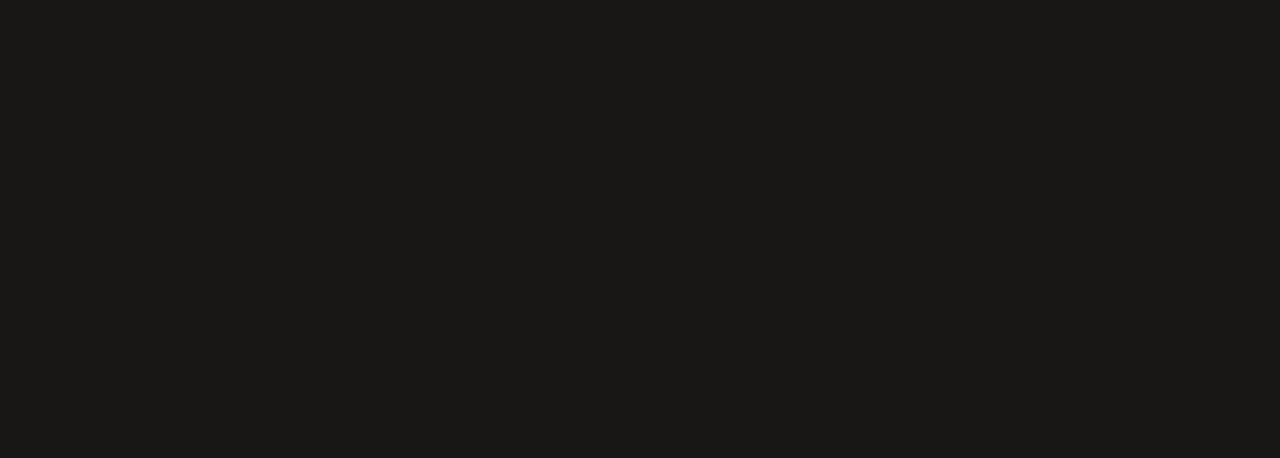
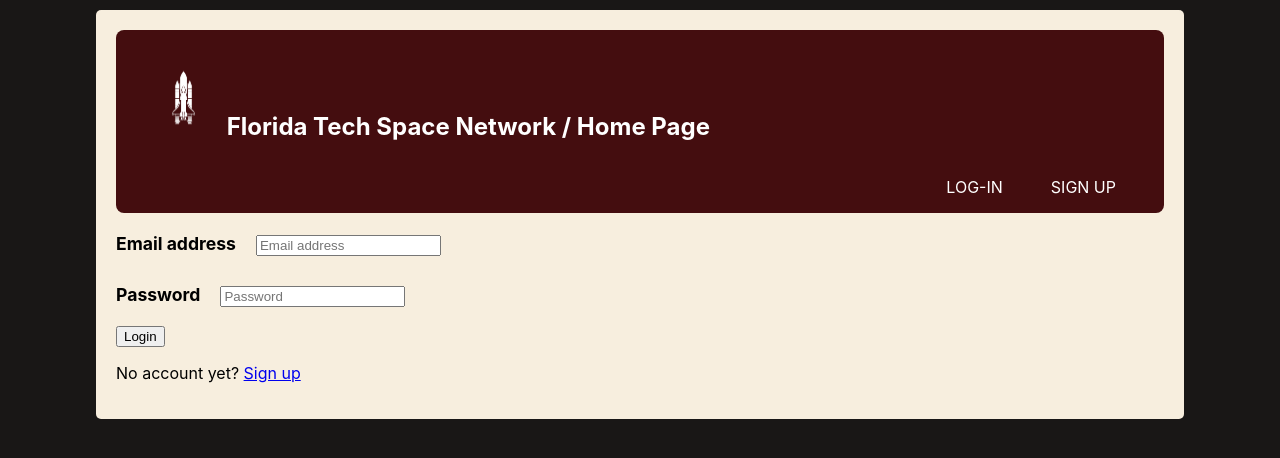
Before and after one commit to AXRegister/Milestone2_Group5_v3, a React (Create React App) app: page /Login in a window 1280 px wide. Before the commit this address had no page. Shown: the top 458 px of the page. Built offline with nearby package versions, Linux system fonts and the light colour scheme.

Commit message:
Login and Signup Fixed

```diff
--- a/package.json
+++ b/package.json
@@ -6,7 +6,7 @@
     "@testing-library/jest-dom": "^5.16.5",
     "@testing-library/react": "^13.4.0",
     "@testing-library/user-event": "^13.5.0",
-    "firebase": "^9.20.0",
+    "firebase": "^9.21.0",
     "react": "^18.2.0",
     "react-dom": "^18.2.0",
     "react-scripts": "^5.0.1",
@@ -37,6 +37,6 @@
     ]
   },
   "devDependencies": {
-    "react-router-dom": "^6.10.0"
+    "react-router-dom": "^6.11.1"
   }
 }
--- a/src/App.js
+++ b/src/App.js
@@ -1,4 +1,7 @@
+import React, {useState, useEffect} from 'react';
 import Home from './home';
+import Signup from './Signup';
+import Login from './Login';
 import { BrowserRouter as Router, Routes, Route } from 'react-router-dom';
 
 import Detail from './detail';
@@ -7,7 +10,7 @@
 
 // Import the functions you need from the SDKs you need
 import { initializeApp } from "firebase/app";
-import { getAnalytics } from "firebase/analytics";
+import { getAuth } from "firebase/auth";
 import EditTask from './editTask';
 // TODO: Add SDKs for Firebase products that you want to use
 // https://firebase.google.com/docs/web/setup#available-libraries
@@ -25,7 +28,8 @@
             <Route exact path="/CreateNew" element={<CreateNew/>} />
             <Route exact path="/Home" element={<Home/>} />
             <Route exact path="/EditTask" element={<EditTask/>} />
-
+            <Route exact path="/Signup" element={<Signup/>}/>
+            <Route exact path="/Login" element={<Login/>}/>
           </Routes>
         </Router>
     </div>
@@ -46,6 +50,5 @@
 
 // Initialize Firebase
 const app = initializeApp(firebaseConfig);
-const analytics = getAnalytics(app);
-
+export const auth = getAuth(app);
 export default App;
--- /dev/null
+++ b/src/Login.js
@@ -0,0 +1,99 @@
+import React, {useState} from 'react';
+import {  signInWithEmailAndPassword   } from 'firebase/auth';
+import { auth } from './firebase';
+import { NavLink, useNavigate } from 'react-router-dom'
+
+import './style.css';
+import Nav from './Nav.js'
+import logo from './rocketship.jpg'
+
+const Login = () => {
+    const navigate = useNavigate();
+    const [email, setEmail] = useState('');
+    const [password, setPassword] = useState('');
+
+    const onLogin = (e) => {
+        e.preventDefault();
+        signInWithEmailAndPassword(auth, email, password)
+        .then((userCredential) => {
+            // Signed in
+            const user = userCredential.user;
+            navigate("/home")
+            console.log(user);
+        })
+        .catch((error) => {
+            const errorCode = error.code;
+            const errorMessage = error.message;
+            console.log(errorCode, errorMessage)
+        });
+
+    }
+
+    return(
+        <>
+            <main >
+                <section>
+                    <div class="container">
+                        <header>
+                            <div class="innerHeader">
+                            <h1><img class="logo" src={logo} alt="rocketshiplogo"/>  Florida Tech Space Network / Home Page</h1>
+                            <div class="usernav">
+                            <a class="usernav" href="Login">Log-In</a>
+                            <a class="usernav" href="Signup">Sign Up</a>
+                            </div>
+                    </div>
+                        </header>
+
+                        <form>
+                            <div>
+                                <label htmlFor="email-address">
+                                    Email address
+                                </label>
+                                <input
+                                    id="email-address"
+                                    name="email"
+                                    type="email"
+                                    required
+                                    placeholder="Email address"
+                                    onChange={(e)=>setEmail(e.target.value)}
+                                />
+                            </div>
+
+                            <div>
+                                <label htmlFor="password">
+                                    Password
+                                </label>
+                                <input
+                                    id="password"
+                                    name="password"
+                                    type="password"
+                                    required
+                                    placeholder="Password"
+                                    onChange={(e)=>setPassword(e.target.value)}
+                                />
+                            </div>
+
+                            <div>
+                                <button
+                                    onClick={onLogin}
+                                >
+                                    Login
+                                </button>
+                            </div>
+                        </form>
+
+                        <p className="text-sm text-white text-center">
+                            No account yet? {' '}
+                            <NavLink to="/signup">
+                                Sign up
+                            </NavLink>
+                        </p>
+
+                    </div>
+                </section>
+            </main>
+        </>
+    )
+}
+
+export default Login
--- /dev/null
+++ b/src/Signup.js
@@ -0,0 +1,102 @@
+import React, {useState} from 'react';
+import { NavLink, useNavigate } from 'react-router-dom';
+import {  createUserWithEmailAndPassword  } from 'firebase/auth';
+import { auth } from './firebase';
+
+import './style.css';
+import Nav from './Nav.js'
+import logo from './rocketship.jpg'
+
+const Signup = () => {
+    const navigate = useNavigate();
+
+    const [email, setEmail] = useState('')
+    const [password, setPassword] = useState('');
+
+    const onSubmit = async (e) => {
+      e.preventDefault()
+
+      await createUserWithEmailAndPassword(auth, email, password)
+        .then((userCredential) => {
+            // Signed in
+            const user = userCredential.user;
+            console.log(user);
+            navigate("/login")
+            // ...
+        })
+        .catch((error) => {
+            const errorCode = error.code;
+            const errorMessage = error.message;
+            console.log(errorCode, errorMessage);
+            // ..
+        });
+
+
+    }
+
+  return (
+    <main >
+        <section>
+            <div class="container">
+                <div>
+                <header>
+                        <div class="innerHeader">
+                            <h1><img class="logo" src={logo} alt="rocketshiplogo"/>  Florida Tech Space Network / Home Page</h1>
+                            <div class="usernav">
+                            <a class="usernav" href="Login">Log-In</a>
+                            <a class="usernav" href="Signup">Sign Up</a>
+                        </div>
+                </div>
+                    </header>
+                    <form>
+                        <div>
+                            <label htmlFor="email-address">
+                                Email address
+                            </label>
+                            <input
+                                type="email"
+                                label="Email address"
+                                value={email}
+                                onChange={(e) => setEmail(e.target.value)}
+                                required
+                                placeholder="Email address"
+                            />
+                        </div>
+
+                        <div>
+                            <label htmlFor="password">
+                                Password
+                            </label>
+                            <input
+                                type="password"
+                                label="Create password"
+                                value={password}
+                                onChange={(e) => setPassword(e.target.value)}
+                                required
+                                placeholder="Password"
+                            />
+                        </div>
+
+                        <button
+                            type="submit"
+                            onClick={onSubmit}
+                        >
+                            Sign up
+                        </button>
+
+                    </form>
+
+                    <p>
+                        Already have an account?{' '}
+                        <NavLink to="/login" >
+                            Sign in
+                        </NavLink>
+                    </p>
+                </div>
+            </div>
+        </section>
+    </main>
+  )
+}
+
+export default Signup
--- a/src/createNew.js
+++ b/src/createNew.js
@@ -10,8 +10,8 @@
           <div class="innerHeader">
             <h1><img class="logo" src={logo} alt="rocketshiplogo"/> Florida Tech Space Network / Create New Task</h1>
             <div class="usernav">
-              <a class="usernav" href="list.html">Log-In</a>
-              <a class="usernav" href="list.html">Sign Up</a>
+              <a class="usernav" href="Login.js">Log-In</a>
+              <a class="usernav" href="Signup.js">Sign Up</a>
           </div>
           </div>
         </header>
@@ -20,7 +20,7 @@
         <Nav style={{display: 'block'}}></Nav>
 
             <div class="container">
-                <form action="detail.html">
+                <form action="detail">
 
                 <div class="row">
                     <div class="col-25">
--- a/src/detail.js
+++ b/src/detail.js
@@ -8,15 +8,15 @@
         <div class="innerHeader">
             <h1><img class="logo" src={logo} alt="rocketshiplogo"/>  Florida Tech Space Network / View Task Detail</h1>
             <div class="usernav">
-              <a class="usernav" href="list.html">Log-In</a>
-              <a class="usernav" href="list.html">Sign Up</a>
+              <a class="usernav" href="Login.js">Log-In</a>
+              <a class="usernav" href="Signup.js">Sign Up</a>
           </div>
         </div>
     </header>
         <main>
             <Nav></Nav>
             <div class="container">
-                <form action="detail.html">
+                <form action="detail.js">
 
                 <div class="row">
                     <div class="col-25">
--- a/src/editTask.js
+++ b/src/editTask.js
@@ -10,8 +10,8 @@
           <div class="innerHeader">
             <h1><img class="logo" src={logo} alt="rocketshiplogo"/> Florida Tech Space Network / Create New Task</h1>
             <div class="usernav">
-              <a class="usernav" href="list.html">Log-In</a>
-              <a class="usernav" href="list.html">Sign Up</a>
+              <a class="usernav" href="Login.js">Log-In</a>
+              <a class="usernav" href="Signup.js">Sign Up</a>
           </div>
           </div>
         </header>
@@ -20,7 +20,7 @@
         <Nav style={{display: 'block'}}></Nav>
 
             <div class="container">
-                <form action="detail.html">
+                <form action="detail.js">
 
                 <div class="row">
                     <div class="col-25">
--- /dev/null
+++ b/src/firebase.js
@@ -0,0 +1,24 @@
+// Import the functions you need from the SDKs you need
+import { initializeApp } from "firebase/app";
+import { getAuth } from "firebase/auth";
+
+// TODO: Add SDKs for Firebase products that you want to use
+// https://firebase.google.com/docs/web/setup#available-libraries
+// Your web app's Firebase configuration
+
+const firebaseConfig = {
+    apiKey: "AIzaSyDN_I1CcNnMoZ5u2heAGcmEYJEV68qyXyA",
+    authDomain: "milestone-2-group-5.firebaseapp.com",
+    projectId: "milestone-2-group-5",
+    storageBucket: "milestone-2-group-5.appspot.com",
+    messagingSenderId: "677977804803",
+    appId: "1:677977804803:web:a76528f398f694ba51be36",
+    measurementId: "G-S6WXZNRBK0"
+};
+
+// Initialize Firebase
+const app = initializeApp(firebaseConfig);
+
+// Initialize Firebase Authentication and get a reference to the service
+export const auth = getAuth(app);
+export default app;
--- a/src/home.js
+++ b/src/home.js
@@ -1,5 +1,5 @@
 import './style.css';
-import Nav from './Nav'
+import Nav from './Nav.js'
 import logo from './rocketship.jpg'
 
 function Home() {
@@ -12,8 +12,8 @@
             <div class="innerHeader">
                 <h1><img class="logo" src={logo} alt="rocketshiplogo"/>  Florida Tech Space Network / Home Page</h1>
                 <div class="usernav">
-                    <a class="usernav" href="list.html">Log-In</a>
-                    <a class="usernav" href="list.html">Sign Up</a>
+                    <a class="usernav" href="Login">Log-In</a>
+                    <a class="usernav" href="Signup">Sign Up</a>
                 </div>
             </div>
         </header>
--- a/src/list.js
+++ b/src/list.js
@@ -47,7 +47,7 @@
   function essentialTasks(Tasks) {
     var str = "";
     var finalString = "";
-    var preText = '<li><p style="color: #F1E0C5"><a class="tasklist" href="list.html"></a>'
+    var preText = '<li><p style="color: #F1E0C5"><a class="tasklist" href="list.js"></a>'
     var postText = '</a><button onclick="window.location.href=\'EditTask\';">Update</button></p></li>'
 
     for(var i=0; i< Tasks.length; i++) {
@@ -70,7 +70,7 @@
 
     var str = "";
     var finalString = "";
-    var preText = '<li><p style="color: #F1E0C5"><a class="tasklist" href="list.html"></a>'
+    var preText = '<li><p style="color: #F1E0C5"><a class="tasklist" href="list.js"></a>'
     var postText = '</a><button onclick="window.location.href=\'EditTask\';">Update</button></p></li>'
 
     for(var i=0; i< Tasks.length; i++) {
@@ -93,7 +93,7 @@
 
     var str = "";
     var finalString = "";
-    var preText = '<li><p style="color: #F1E0C5"><a class="tasklist" href="list.html"></a>'
+    var preText = '<li><p style="color: #F1E0C5"><a class="tasklist" href="list.js"></a>'
     var postText = '</a><button onclick="window.location.href=\'EditTask\';">Update</button></p></li>'
 
     for(var i=0; i< Tasks.length; i++) {
@@ -121,8 +121,8 @@
             <div class="innerHeader">
                 <h1><img class="logo" src={logo} alt="rocketshiplogo"/> Florida Tech Space Network / My To Do List</h1>
                 <div class="usernav">
-                    <a class="usernav" href="list.html">Log-In</a>
-                    <a class="usernav" href="list.html">Sign Up</a>
+                    <a class="usernav" href="list.js">Log-In</a>
+                    <a class="usernav" href="list.js">Sign Up</a>
                 </div>
             </div>
         </header>
```
Also changed, not shown: 2 other files (tests, documents, lock files or other folders).
